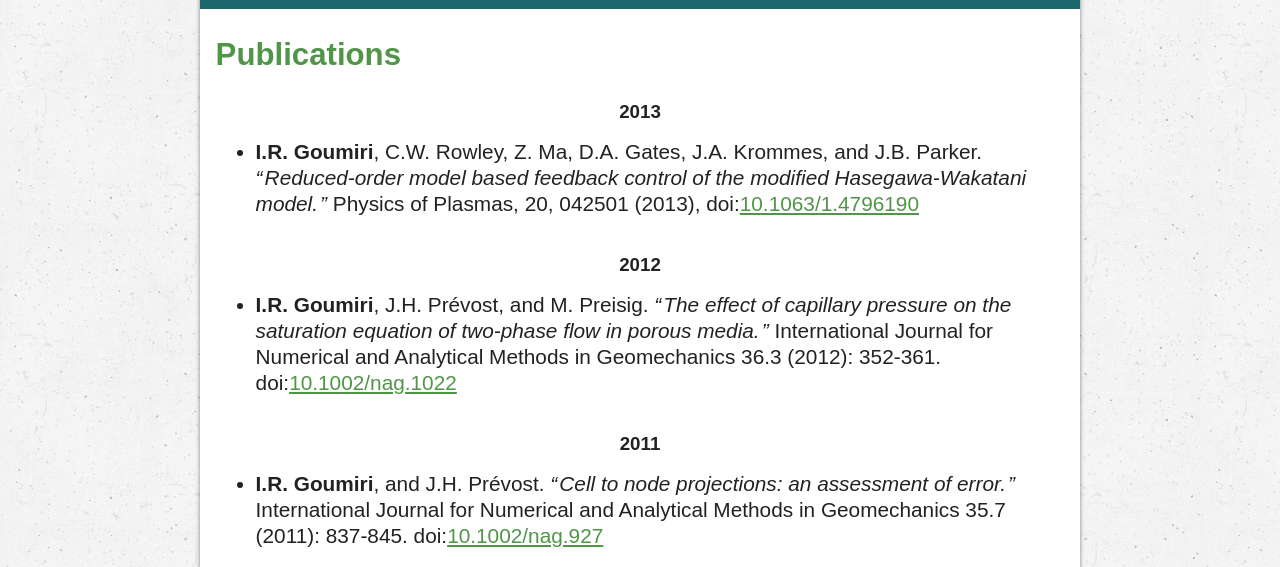
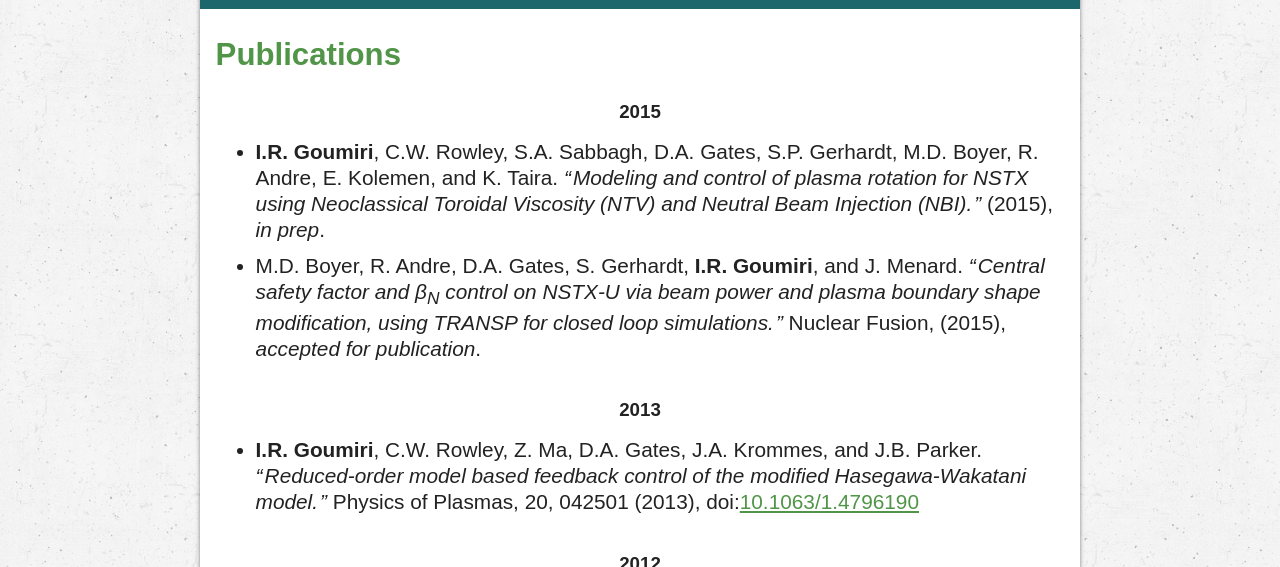
Before and after one commit to igoumiri/imenegoumiri.me, a plain HTML site: page index.html in a window 1280 px wide. Shown: the part 669-1236 px from the top of the page. Drawn offline with Linux system fonts and the light colour scheme.

Commit message:
Add 2015 papers

```diff
--- a/index.html
+++ b/index.html
@@ -264,6 +264,19 @@
 			</section>
 			<section id="publications">
 				<h2>Publications</h2>
+				<h3>2015</h3>
+				<ul>
+					<li><span class="me">I.R. Goumiri</span>, C.W. Rowley, S.A. Sabbagh, D.A. Gates, S.P. Gerhardt, M.D. Boyer, R. Andre, E. Kolemen, and K. Taira.
+						<span class="title">Modeling and control of plasma rotation for NSTX using Neoclassical Toroidal Viscosity (NTV) and Neutral Beam Injection (NBI).</span>
+						(2015),
+						<em>in prep</em>.
+					</li>
+					<li>M.D. Boyer, R. Andre, D.A. Gates, S. Gerhardt, <span class="me">I.R. Goumiri</span>, and J. Menard.
+						<span class="title">Central safety factor and β<sub>N</sub> control on NSTX-U via beam power and plasma boundary shape modification, using TRANSP for closed loop simulations.</span>
+						Nuclear Fusion, (2015),
+						<em>accepted for publication</em>.
+					</li>
+				</ul>
 				<h3>2013</h3>
 				<ul>
 					<li>
```
